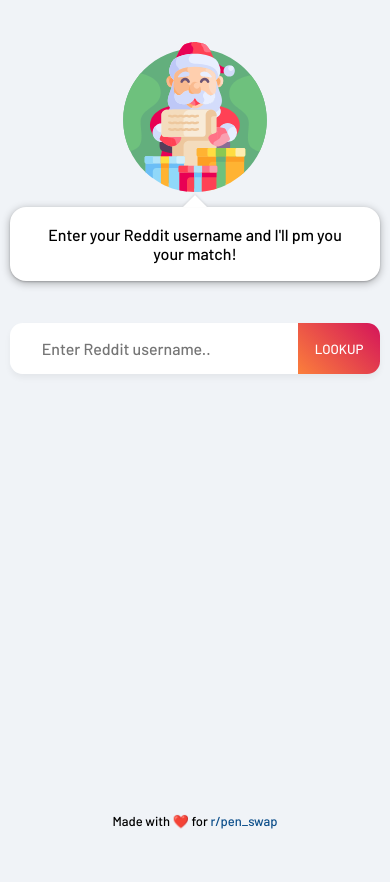
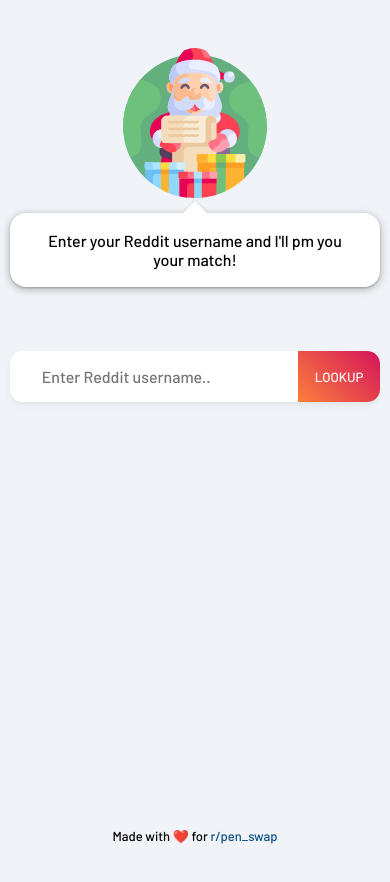
Before and after one commit to pen-swap/secret-santa, a React (Create React App) app: page / in a window 390 px wide. Shown: the top 882 px of the page. After the commit the page ends 844 px from the top, so only its background shows below. Built offline with nearby package versions, Linux system fonts and the light colour scheme.

Commit message:
Swapping to flex boxes for better responsivness

```diff
--- a/src/App.css
+++ b/src/App.css
@@ -1,19 +1,17 @@
 @import url('https://fonts.googleapis.com/css2?family=Barlow:ital,wght@0,200;0,500;0,600;1,300&display=swap');
 
 html {
-  width: 100vw;
-  height: 100vh;
   padding: 0;
   margin: 0;
+  height: 100%;
 }
 
-body {
-  background-color: #f0f3f7;
+* {
   font-family: 'Barlow', sans-serif;
-  width: 100vw;
-  height: 100vh;
-  margin: 0;
-  padding: 0;
+}
+
+#root {
+  height: 100%;
 }
 
 .App {
@@ -21,41 +19,15 @@ body {
   max-width: 95vw;
   margin-left: auto;
   margin-right: auto;
+  height: 100%;
+  display: flex;
+  flex-flow: column;
 }
 
-.App-logo {
-  height: 40vmin;
-  pointer-events: none;
-}
-
-@media (prefers-reduced-motion: no-preference) {
-  .App-logo {
-    animation: App-logo-spin infinite 20s linear;
-  }
-}
-
-.App-header {
-  background-color: #282c34;
-  min-height: 100vh;
+.App-container {
   display: flex;
   flex-direction: column;
-  align-items: center;
-  justify-content: center;
-  font-size: calc(10px + 2vmin);
-  color: white;
-}
-
-.App-link {
-  color: #61dafb;
-}
-
-@keyframes App-logo-spin {
-  from {
-    transform: rotate(0deg);
-  }
-  to {
-    transform: rotate(360deg);
-  }
+  flex: 1 1 auto;
 }
 
 a {
--- a/src/App.js
+++ b/src/App.js
@@ -10,8 +10,10 @@ function App() {
   )
   return (
     <div className='App'>
-      <Santa message={message} />
-      <LookupForm setMessage={setMessage} />
+      <div className='App-container'>
+        <Santa message={message} />
+        <LookupForm setMessage={setMessage} />
+      </div>
       <Footer />
     </div>
   )
--- a/src/Footer.css
+++ b/src/Footer.css
@@ -1,7 +1,6 @@
 .Footer {
   font-size: 13px;
-  position: fixed;
-  bottom: 15px;
-  left: 50%;
+  margin-left: 50%;
+  margin-top: 15px;
   transform: translateX(-50%);
 }
--- a/src/LookupForm.css
+++ b/src/LookupForm.css
@@ -1,10 +1,12 @@
+.LookupForm {
+  margin-top: 4rem;
+}
+
 .LookupForm-form {
   display: flex;
   max-width: 25rem;
   margin-left: auto;
   margin-right: auto;
-  margin-top: 5vh;
-  margin-bottom: 0.5rem;
   border-radius: 0.8rem;
   box-shadow: 0 4px 6px 0 rgba(0, 0, 0, 0.05);
 }
--- a/src/Santa.css
+++ b/src/Santa.css
@@ -1,8 +1,6 @@
 .Santa {
   display: flex;
   flex-direction: column;
-  margin-bottom: 5vh;
-  margin-top: 5vh;
 }
 
 .Santa-img {
@@ -10,7 +8,7 @@
   min-width: 150px;
   height: auto;
   align-self: center;
-  display: flex;
+  margin-top: 3rem;
 }
 
 .Santa-speechbubble {
--- a/src/index.css
+++ b/src/index.css
@@ -1,13 +1,7 @@
 body {
   margin: 0;
-  font-family: -apple-system, BlinkMacSystemFont, 'Segoe UI', 'Roboto', 'Oxygen',
-    'Ubuntu', 'Cantarell', 'Fira Sans', 'Droid Sans', 'Helvetica Neue',
-    sans-serif;
   -webkit-font-smoothing: antialiased;
   -moz-osx-font-smoothing: grayscale;
+  height: 100%;
+  background-color: #f0f3f7;
 }
-
-code {
-  font-family: source-code-pro, Menlo, Monaco, Consolas, 'Courier New',
-    monospace;
-}
```
